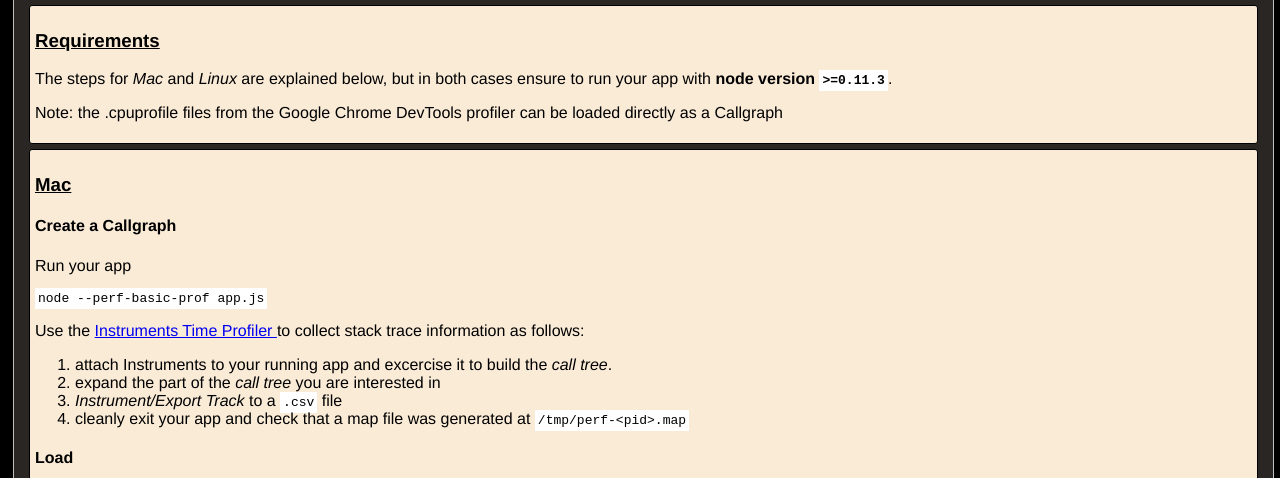
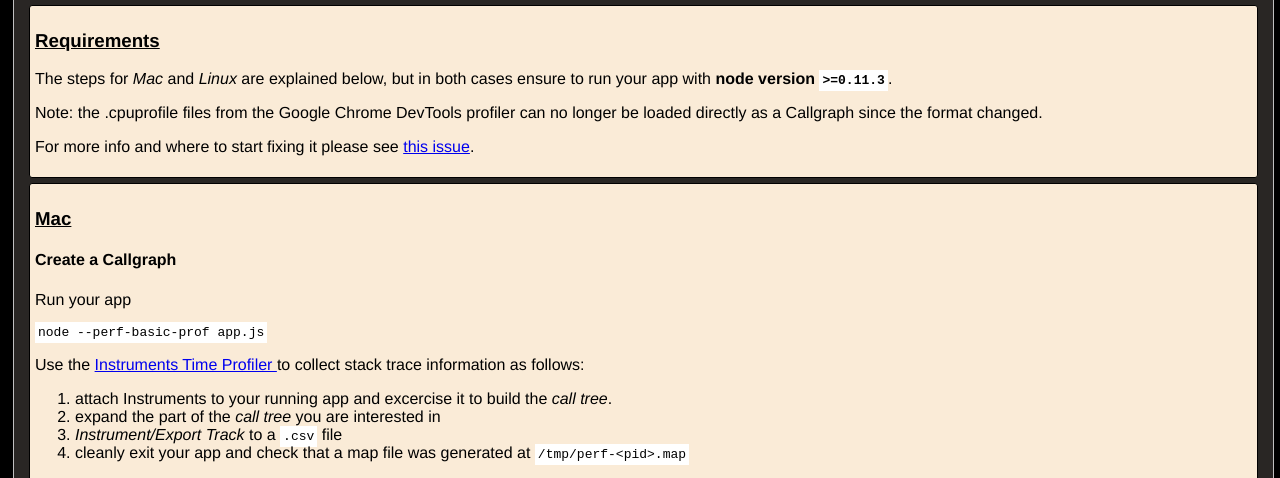
Before and after one commit to thlorenz/flamegraph, a website: page web/index.html in a window 1280 px wide. Shown: the part 322-800 px from the top of the page. Drawn offline with Linux system fonts and the light colour scheme.

Commit message:
doc: noting devtools compatibility issue

```diff
--- a/web/index.html
+++ b/web/index.html
@@ -29,7 +29,8 @@
       <div class="instructions-sheet">
         <h3>Requirements</h3>
         <p>The steps for <i>Mac</i> and <i>Linux</i> are explained below, but in both cases ensure to run your app with <b>node version <code>&gt;=0.11.3</code></b>.</p>
-        <p>Note: the .cpuprofile files from the Google Chrome DevTools profiler can be loaded directly as a Callgraph</p>
+        <p>Note: the .cpuprofile files from the Google Chrome DevTools profiler can no longer be loaded directly as a Callgraph since the format changed.</p>
+        <p>For more info and where to start fixing it please see <a href="https://github.com/thlorenz/flamegraph/issues/21">this issue</a>.</p>
       </div>
 
       <div class="instructions-sheet">
```
Also changed, not shown: README.md.
